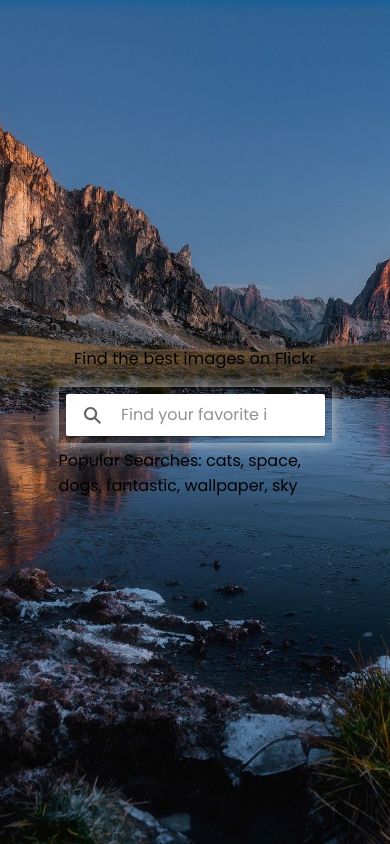
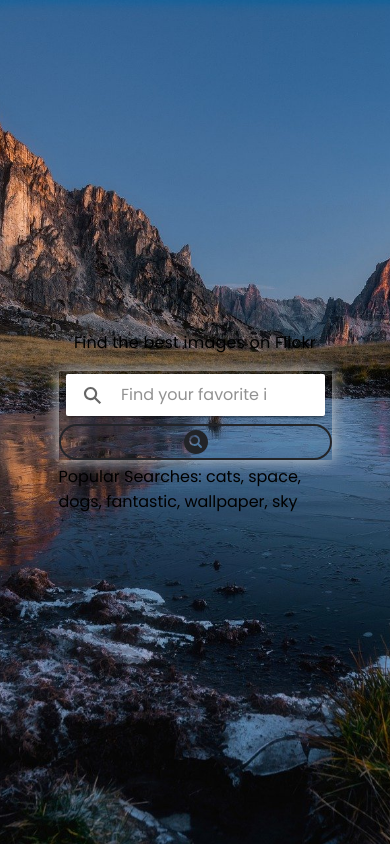
Before and after one commit to JuanMillan7818/flickr-search-engine, a React (Create React App) app: page /home in a window 390 px wide. Built offline with nearby package versions, Linux system fonts and the light colour scheme; no server answers.

Commit message:
Cambios hacia los botones de busqueda

```diff
--- a/src/components/InputSearch.tsx
+++ b/src/components/InputSearch.tsx
@@ -1,8 +1,10 @@
-import { IonSearchbar, IonText, IonToolbar } from "@ionic/react";
+import { IonButton, IonIcon, IonSearchbar, IonText, IonToolbar } from "@ionic/react";
 import { FormEvent, useContext, useState } from "react";
 import { ContextAPI } from "../context/ContextAPI";
 import { DOMAIN, PATH_POST, PORT_SERVE } from "../environments/enviroments.dev";
 import { TypeRequest } from "../interfaces/TypeRequest";
+import { searchCircle } from 'ionicons/icons';
+
 
 const InputSearch: React.FC = () => {
   const [search, setSearch] = useState("");
@@ -35,7 +37,7 @@ const InputSearch: React.FC = () => {
       <form onSubmit={handleSubmit} className="form-search">
         <IonToolbar>
           <IonSearchbar
-            className="input-search"
+            className="input-search search"
             autocomplete="off"
             placeholder="Find your favorite image!"
             enterkeyhint="enter"
@@ -43,6 +45,9 @@ const InputSearch: React.FC = () => {
             onIonChange={(e) => handleChangeSearch(e)}
             animated
           />
+          <IonButton fill="outline" color="dark" shape="round" id="icon" onClick={handleSubmit}>
+            <IonIcon slot="start" icon={searchCircle} size="large"/>
+          </IonButton>
         </IonToolbar>
       </form>
       <IonText className="trending">
--- a/src/server/App.ts
+++ b/src/server/App.ts
@@ -27,7 +27,6 @@ export class App {
     private useMiddlewares() {
         this.app.use(cors({
             methods: 'GET,POST',
-            origin: '*',
             allowedHeaders: ['Content-Type', 'Authorization']}));
         this.app.use(express.json());
         this.app.use(express.urlencoded({ extended: true }));
--- a/src/theme/style.css
+++ b/src/theme/style.css
@@ -44,6 +44,13 @@
 }
 ion-toolbar {
     --background: transparent;
+}
+.search {
+    width: 90%;
+    display: inline-block;
+}
+#icon {
+    margin-top: 5px;
 }
 
 /*------------------------- Css de Cargando... -------------------*/
@@ -111,3 +118,11 @@ img {
         font-size: inherit;
     }
 }
+@media (max-width: 1260px) {
+    .search {
+        width: 100%;
+    }
+    #icon {
+        width: 100%;
+    }
+}
```
